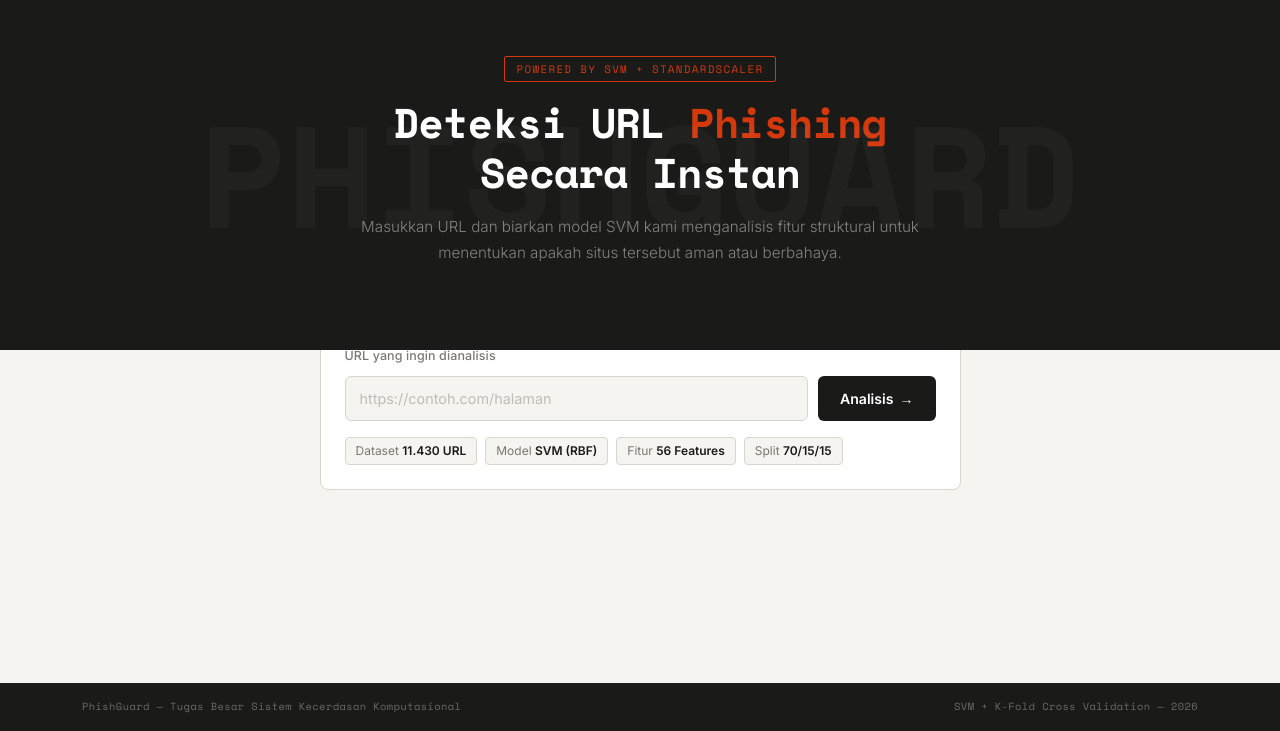
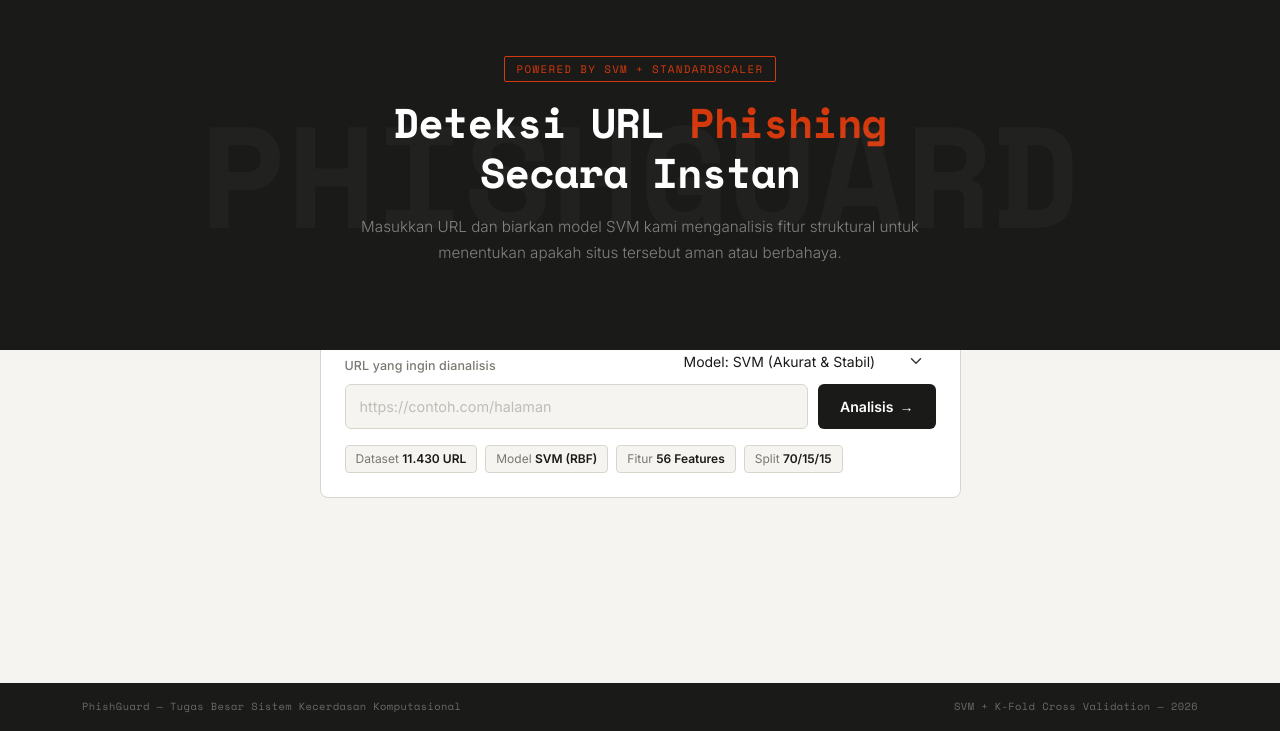
Before and after one commit to spnirma/Situs-Deteksi-Phising-dalam-URL---TUBES-SKC, a Flask app: page / in a window 1280 px wide. Shown: the part 69-800 px from the top of the page. Run offline with Flask 3, Linux system fonts and the light colour scheme; parts of the project's set-up code (start-up, migrations or seed data) failed here and were passed over.

Commit message:
Feat: Support model switching between SVM and XGBoost, add komparasi.md, update TDD

```diff
--- a/TUBES/TUBES/app.py
+++ b/TUBES/TUBES/app.py
@@ -13,10 +13,20 @@ from urllib.parse import urlparse
 
 app = Flask(__name__)
 
-# Load model SVM, scaler, and feature names
-model         = joblib.load('models/svm/svm_model.pkl')
-scaler        = joblib.load('models/svm/scaler.pkl')
-all_features  = joblib.load('models/svm/feature_names.pkl')
+# Load model SVM
+svm_model    = joblib.load('models/svm/svm_model.pkl')
+svm_scaler   = joblib.load('models/svm/scaler.pkl')
+svm_features = joblib.load('models/svm/feature_names.pkl')
+
+# Load model XGBoost
+xgb_model    = joblib.load('models/xgboost/xgb_model.pkl')
+xgb_scaler   = joblib.load('models/xgboost/xgb_scaler.pkl')
+xgb_selector = joblib.load('models/xgboost/xgb_selector.pkl')
+xgb_features = joblib.load('models/xgboost/all_features.pkl')
+
+# Set default model objects (SVM as default fallback)
+model = svm_model
+scaler = svm_scaler
 
 # ================================================================
 # EKSTRAKSI FITUR DARI URL
@@ -125,8 +135,7 @@ def extract_features(url):
                 'dns_record', 'google_index', 'page_rank']:
         features[key] = 0
 
-    feature_vector = [features.get(f, 0) for f in all_features]
-    return feature_vector, features
+    return features
 
 
 # ================================================================
@@ -142,18 +151,41 @@ def predict():
     try:
         data = request.get_json()
         url  = data.get('url', '').strip()
+        model_type = data.get('model', 'svm').lower() # default ke svm
 
         if not url:
             return jsonify({'error': 'URL tidak boleh kosong'})
         if not url.startswith(('http://', 'https://')):
             url = 'http://' + url
 
-        # Ekstrak fitur → scale → prediksi
-        feature_vector, features = extract_features(url)
-        X_input    = np.array(feature_vector).reshape(1, -1)
-        X_scaled   = scaler.transform(X_input)
-        pred       = model.predict(X_scaled)[0]
-        label      = 'phishing' if pred == 1 else 'legitimate'
+        # Ekstrak fitur (raw dictionary)
+        features = extract_features(url)
+
+        # Eksekusi pipeline sesuai model yang dipilih
+        if model_type == 'xgboost':
+            feature_vector = [features.get(f, 0) for f in xgb_features]
+            X_input    = np.array(feature_vector).reshape(1, -1)
+            # XGBoost pipeline: scaler -> selector -> predict
+            try:
+                X_scaled   = xgb_scaler.transform(X_input)
+            except:
+                X_scaled   = X_input # Fallback just in case of scaler version mismatch
+            try:
+                X_selected = xgb_selector.transform(X_scaled)
+            except:
+                X_selected = X_scaled
+            pred       = xgb_model.predict(X_selected)[0]
+            used_model = 'XGBoost'
+        else:
+            # Default to SVM
+            feature_vector = [features.get(f, 0) for f in svm_features]
+            X_input    = np.array(feature_vector).reshape(1, -1)
+            # SVM pipeline: scaler -> predict
+            X_scaled   = svm_scaler.transform(X_input)
+            pred       = svm_model.predict(X_scaled)[0]
+            used_model = 'SVM'
+
+        label = 'phishing' if pred == 1 else 'legitimate'
 
         feature_groups = [
             {
@@ -215,11 +247,11 @@ def predict():
         ]
 
         return jsonify({
-            'url'           : url,
-            'label'         : label,
-            'feature_groups': feature_groups,
+            'url': url,
+            'label': label,
+            'model_used': used_model,
+            'feature_groups': feature_groups
         })
-
     except Exception as e:
         return jsonify({'error': str(e)})
 
--- a/TUBES/TUBES/static/script.js
+++ b/TUBES/TUBES/static/script.js
@@ -1,5 +1,6 @@
 async function checkURL() {
   const url = document.getElementById('urlInput').value.trim();
+  const model = document.getElementById('modelSelect').value;
   if (!url) { alert('Masukkan URL terlebih dahulu'); return; }
 
   document.getElementById('checkBtn').disabled = true;
@@ -10,12 +11,13 @@ async function checkURL() {
     const res = await fetch('/predict', {
       method: 'POST',
       headers: { 'Content-Type': 'application/json' },
-      body: JSON.stringify({ url })
+      body: JSON.stringify({ url, model })
     });
     const data = await res.json();
     if (data.error) { alert('Error: ' + data.error); return; }
 
     const isPhishing = data.label === 'phishing';
+    const modelUsed = data.model_used || 'Model';
 
     const verdictCard = document.getElementById('verdictCard');
     verdictCard.className = 'verdict-card ' + data.label;
@@ -24,8 +26,8 @@ async function checkURL() {
     document.getElementById('verdictLabel').textContent = isPhishing ? 'PHISHING' : 'LEGITIMATE';
     document.getElementById('urlDisplay').textContent   = data.url;
     document.getElementById('resultSub').textContent    = isPhishing
-      ? 'Model SVM mendeteksi pola mencurigakan pada URL ini. Hindari memasukkan data pribadi.'
-      : 'Model SVM tidak mendeteksi pola phishing. URL ini terlihat aman.';
+      ? `Model ${modelUsed} mendeteksi pola mencurigakan pada URL ini. Hindari memasukkan data pribadi.`
+      : `Model ${modelUsed} tidak mendeteksi pola phishing. URL ini terlihat aman.`;
 
     document.getElementById('resultCard').classList.remove('d-none');
 
@@ -40,3 +42,17 @@ async function checkURL() {
 document.getElementById('urlInput').addEventListener('keydown', e => {
   if (e.key === 'Enter') checkURL();
 });
+
+document.getElementById('modelSelect').addEventListener('change', e => {
+  const model = e.target.value;
+  const uiModel = document.getElementById('uiModelLabel');
+  const uiFeature = document.getElementById('uiFeatureLabel');
+
+  if (model === 'xgboost') {
+    uiModel.innerHTML = 'Model <strong>XGBoost</strong>';
+    uiFeature.innerHTML = 'Fitur <strong>87 Features</strong>';
+  } else {
+    uiModel.innerHTML = 'Model <strong>SVM (RBF)</strong>';
+    uiFeature.innerHTML = 'Fitur <strong>56 Features</strong>';
+  }
+});
--- a/TUBES/TUBES/templates/index.html
+++ b/TUBES/TUBES/templates/index.html
@@ -44,7 +44,15 @@
         <!-- INPUT CARD -->
         <div class="card-custom mb-4">
           <div class="card-custom-body">
-            <label class="form-label-custom">URL yang ingin dianalisis</label>
+            <div class="d-flex justify-content-between align-items-end mb-2">
+              <label class="form-label-custom mb-0">URL yang ingin dianalisis</label>
+              <div>
+                <select id="modelSelect" class="form-select form-select-sm" style="background-color: var(--surface-light); color: var(--text-main); border: 1px solid var(--border-color); border-radius: 8px;">
+                  <option value="svm" selected>Model: SVM (Akurat & Stabil)</option>
+                  <option value="xgboost">Model: XGBoost (Agresif / Strict)</option>
+                </select>
+              </div>
+            </div>
             <div class="input-row mb-3">
               <input type="text" id="urlInput" class="input-custom" placeholder="https://contoh.com/halaman" />
               <button class="btn-analyze" id="checkBtn" onclick="checkURL()">
@@ -53,8 +61,8 @@
             </div>
             <div class="d-flex gap-2 flex-wrap">
               <span class="stat-chip">Dataset <strong>11.430 URL</strong></span>
-              <span class="stat-chip">Model <strong>SVM (RBF)</strong></span>
-              <span class="stat-chip">Fitur <strong>56 Features</strong></span>
+              <span class="stat-chip" id="uiModelLabel">Model <strong>SVM (RBF)</strong></span>
+              <span class="stat-chip" id="uiFeatureLabel">Fitur <strong>56 Features</strong></span>
               <span class="stat-chip">Split <strong>70/15/15</strong></span>
             </div>
           </div>
```
Also changed, not shown: TUBES/TUBES/komparasi.md (added, +33 -0 lines), TUBES/TUBES/test_comprehensive.py (added, +88 -0 lines).
